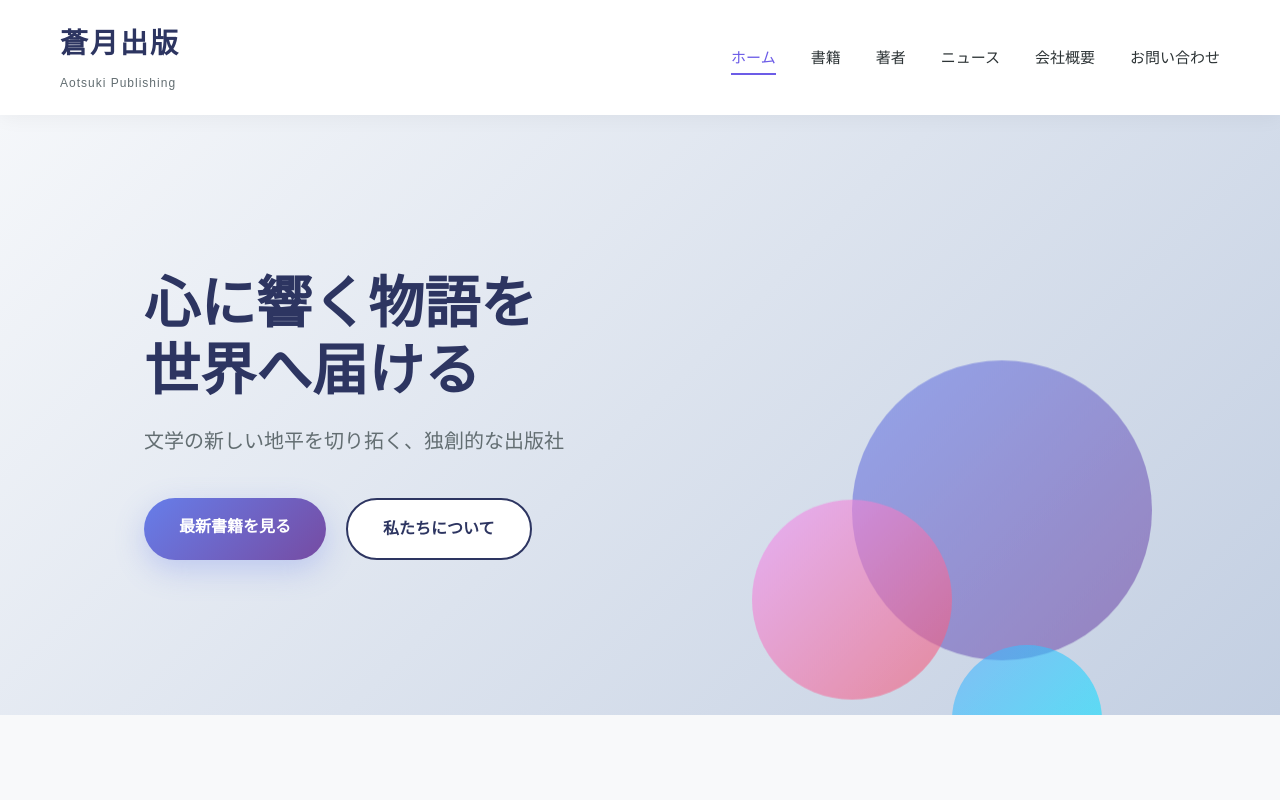
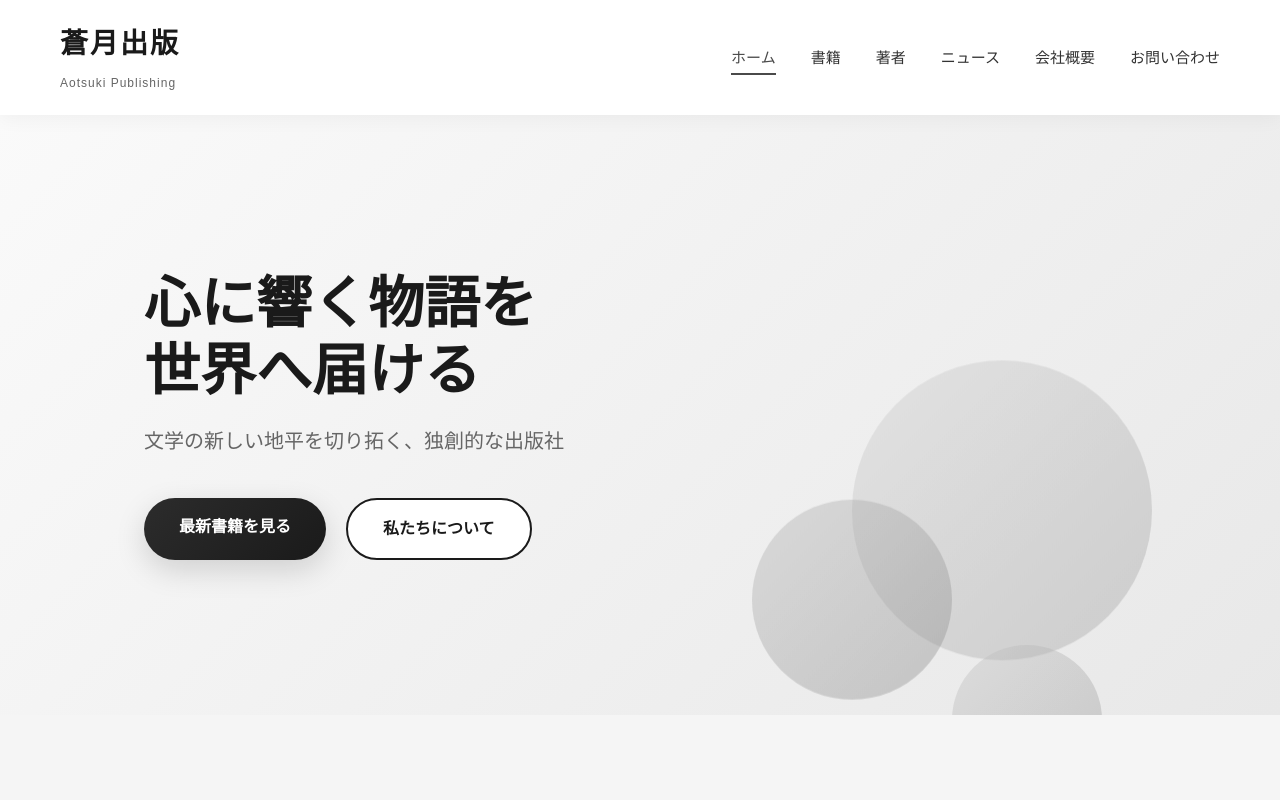
Before and after one commit to kazuma2529/test5-hp, a plain HTML site: page index.html in a window 1280 px wide. Shown: the top 800 px of the page. Drawn offline with Linux system fonts and the light colour scheme.

Commit message:
色の変更

```diff
--- a/styles.css
+++ b/styles.css
@@ -6,18 +6,18 @@
 }
 
 :root {
-    --primary-color: #2d3561;
-    --secondary-color: #6c5ce7;
-    --accent-color: #fd79a8;
-    --text-color: #2d3436;
-    --text-light: #636e72;
+    --primary-color: #1a1a1a;
+    --secondary-color: #4a4a4a;
+    --accent-color: #2c2c2c;
+    --text-color: #333333;
+    --text-light: #666666;
     --bg-color: #ffffff;
-    --bg-light: #f8f9fa;
-    --border-color: #e9ecef;
-    --gradient-1: linear-gradient(135deg, #667eea 0%, #764ba2 100%);
-    --gradient-2: linear-gradient(135deg, #f093fb 0%, #f5576c 100%);
-    --shadow: 0 10px 40px rgba(0, 0, 0, 0.1);
-    --shadow-hover: 0 15px 50px rgba(0, 0, 0, 0.15);
+    --bg-light: #f5f5f5;
+    --border-color: #e0e0e0;
+    --gradient-1: linear-gradient(135deg, #2c2c2c 0%, #1a1a1a 100%);
+    --gradient-2: linear-gradient(135deg, #4a4a4a 0%, #2c2c2c 100%);
+    --shadow: 0 10px 40px rgba(0, 0, 0, 0.08);
+    --shadow-hover: 0 15px 50px rgba(0, 0, 0, 0.12);
 }
 
 body {
@@ -122,7 +122,7 @@ body {
     align-items: center;
     padding: 100px 20px;
     overflow: hidden;
-    background: linear-gradient(135deg, #f5f7fa 0%, #c3cfe2 100%);
+    background: linear-gradient(135deg, #fafafa 0%, #e8e8e8 100%);
 }
 
 .hero-content {
@@ -166,12 +166,12 @@ body {
 .btn-primary {
     background: var(--gradient-1);
     color: white;
-    box-shadow: 0 10px 30px rgba(102, 126, 234, 0.3);
+    box-shadow: 0 10px 30px rgba(0, 0, 0, 0.15);
 }
 
 .btn-primary:hover {
     transform: translateY(-3px);
-    box-shadow: 0 15px 40px rgba(102, 126, 234, 0.4);
+    box-shadow: 0 15px 40px rgba(0, 0, 0, 0.2);
 }
 
 .btn-secondary {
@@ -197,14 +197,14 @@ body {
 .hero-circle {
     position: absolute;
     border-radius: 50%;
-    opacity: 0.6;
+    opacity: 0.4;
     animation: float 6s ease-in-out infinite;
 }
 
 .circle-1 {
     width: 300px;
     height: 300px;
-    background: var(--gradient-1);
+    background: linear-gradient(135deg, #d0d0d0 0%, #a0a0a0 100%);
     top: -50px;
     right: 0;
 }
@@ -212,7 +212,7 @@ body {
 .circle-2 {
     width: 200px;
     height: 200px;
-    background: var(--gradient-2);
+    background: linear-gradient(135deg, #b8b8b8 0%, #8a8a8a 100%);
     top: 100px;
     right: 200px;
     animation-delay: 1s;
@@ -221,7 +221,7 @@ body {
 .circle-3 {
     width: 150px;
     height: 150px;
-    background: linear-gradient(135deg, #4facfe 0%, #00f2fe 100%);
+    background: linear-gradient(135deg, #c5c5c5 0%, #959595 100%);
     top: 250px;
     right: 50px;
     animation-delay: 2s;
@@ -410,7 +410,7 @@ section {
 .book-price {
     font-size: 16px;
     font-weight: 700;
-    color: var(--secondary-color);
+    color: var(--primary-color);
 }
 
 .text-center {
@@ -449,7 +449,7 @@ section {
     border-radius: 50%;
     overflow: hidden;
     background: var(--gradient-1);
-    box-shadow: 0 10px 30px rgba(102, 126, 234, 0.3);
+    box-shadow: 0 10px 30px rgba(0, 0, 0, 0.15);
 }
 
 .author-placeholder {
@@ -472,7 +472,7 @@ section {
 
 .author-genre {
     font-size: 14px;
-    color: var(--secondary-color);
+    color: var(--text-light);
     font-weight: 600;
     margin-bottom: 15px;
 }
```
